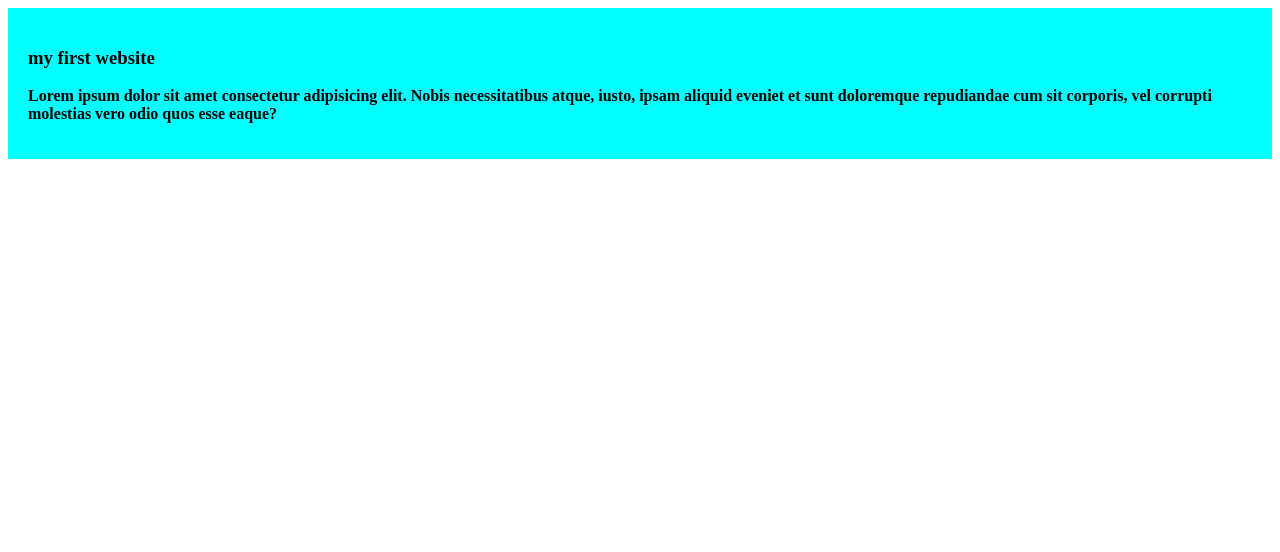
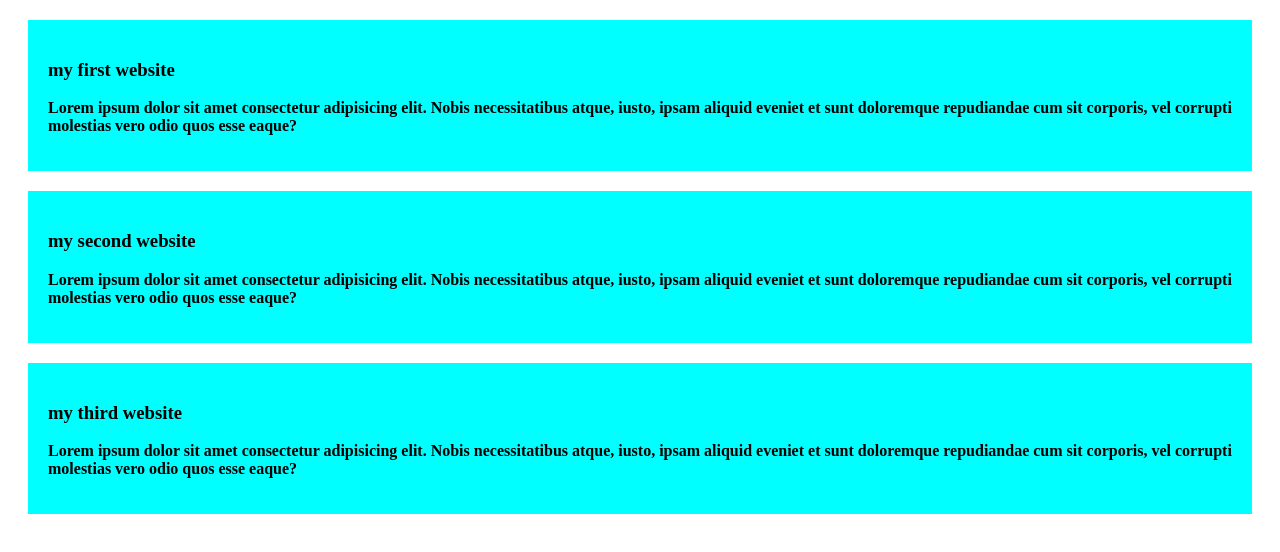
Before and after one commit to jubayer-ahmed-ratul/third-repo, a plain HTML site: page index.html in a window 1280 px wide. Drawn offline with Linux system fonts and the light colour scheme.

Commit message:
anything

```diff
--- a/index.html
+++ b/index.html
@@ -11,5 +11,14 @@
         <h3>my first website</h3>
         <p>Lorem ipsum dolor sit amet consectetur adipisicing elit. Nobis necessitatibus atque, iusto, ipsam aliquid eveniet et sunt doloremque repudiandae cum sit corporis, vel corrupti molestias vero odio quos esse eaque?</p>
     </div>
+    <div>
+        <h3>my second website</h3>
+        <p>Lorem ipsum dolor sit amet consectetur adipisicing elit. Nobis necessitatibus atque, iusto, ipsam aliquid eveniet et sunt doloremque repudiandae cum sit corporis, vel corrupti molestias vero odio quos esse eaque?</p>
+    </div>
+    <div>
+        <h3>my third website</h3>
+        <p>Lorem ipsum dolor sit amet consectetur adipisicing elit. Nobis necessitatibus atque, iusto, ipsam aliquid eveniet et sunt doloremque repudiandae cum sit corporis, vel corrupti molestias vero odio quos esse eaque?</p>
+    </div>
+
 </body>
 </html>
--- a/style.css
+++ b/style.css
@@ -2,4 +2,5 @@ div{
     background-color: aqua;
     padding: 20px;
     font-weight: bold;
+    margin: 20px;
 }
```
